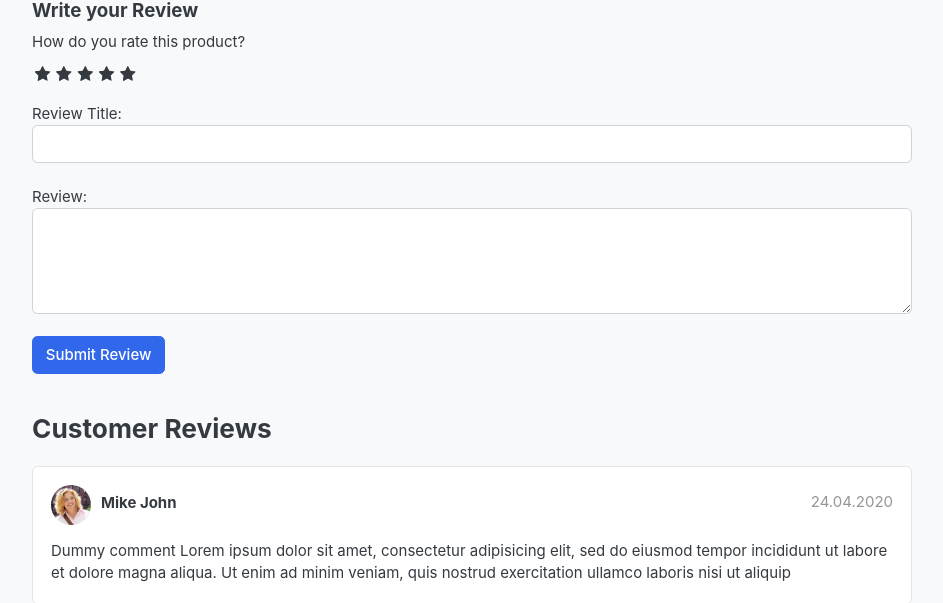
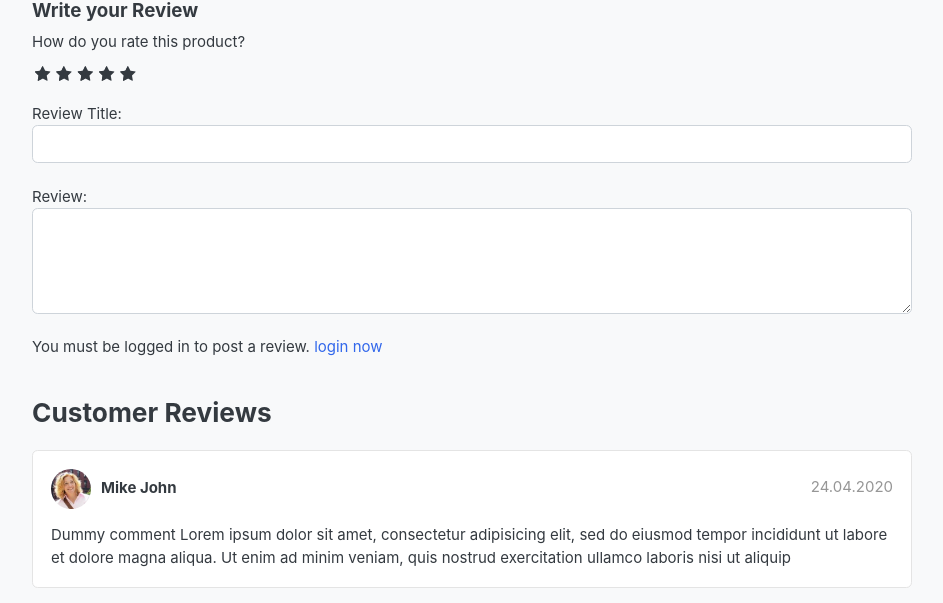
Before and after one commit to RUPESH-YADRAJ/E-COMMERCE-WEBSITE, a Django app: a page that uses templates/store/product_detail.html in a window 1280 px wide. Shown: the part 643-1246 px from the top of the page, without its empty margins (18-961 px from the left). Run offline with Django 5.2, Linux system fonts and the light colour scheme; tables that the repository leaves empty hold one stand-in row (values such as "Sample post"); grey boxes marked "Sample" are stand-in pictures; some libraries are stand-ins or nearby versions; some web fonts are replaced.

Commit message:
authenticated review submission functionalities

```diff
--- a/store/views.py
+++ b/store/views.py
@@ -1,4 +1,4 @@
-from django.shortcuts import render, get_object_or_404
+from django.shortcuts import render, get_object_or_404, redirect
 from .models import Product, ReviewRating
 from category.models import Category
 from carts.views import _cart_id
@@ -7,6 +7,7 @@ from django.http import HttpResponse
 from django.core.paginator import EmptyPage, PageNotAnInteger, Paginator
 from django.db.models import Q
 from .forms import ReviewForm
+from django.contrib import messages
 
 def store(request, category_slug = None):
   categories = None
--- a/templates/store/product_detail.html
+++ b/templates/store/product_detail.html
@@ -71,7 +71,7 @@
 			<div class="col-md-9">
 
 
-	<form action="{% url 'submit_review' single_product.id % }" method="POST">
+	<form action="{% url 'submit_review' single_product.id %}" method="POST">
 		{% csrf_token %}
 		<h5>Write your Review</h5>
 		<div>
@@ -98,7 +98,11 @@
 			Review:
 			<textarea name="review" rows = "4" class = "form-control"></textarea>
 			<br>
+			{% if user.is_authenticated %}
 			<input type="submit" value="Submit Review" class = "btn btn-primary" />
+			{% else %}
+			<p>You must be logged in to post a review. <span><a href="{% url 'login' %}">login now</a> </span></p>
+			{% endif %}
 		</div>
  {% include 'includes/alerts.html' %}
 	</form>
```
